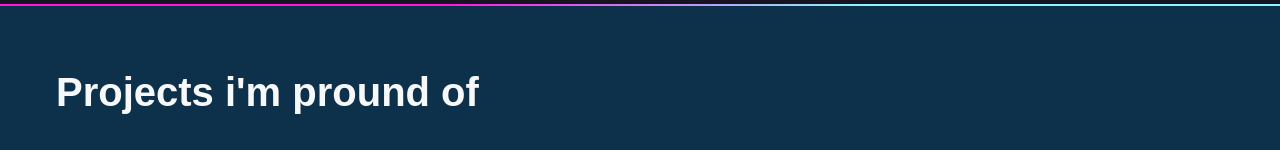
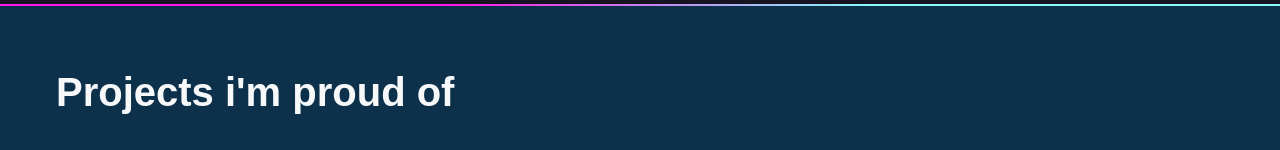
Before and after one commit to adityasharma2020/My-Portfolio-website, a plain HTML site: page index.html in a window 1280 px wide. Shown: the part 802-952 px from the top of the page. Drawn offline with Linux system fonts and the light colour scheme; a web font is replaced by a local one.

Commit message:
Update index.html

```diff
--- a/index.html
+++ b/index.html
@@ -45,7 +45,7 @@
 <div class="gradient"></div>
 <div class="section-blue">
 <section id="projects">
-    <h2>Projects i'm pround of</h2>
+    <h2>Projects i'm proud of</h2>
     <article>
     <div class="text">
     <h4 >Latest project</h4>
```
